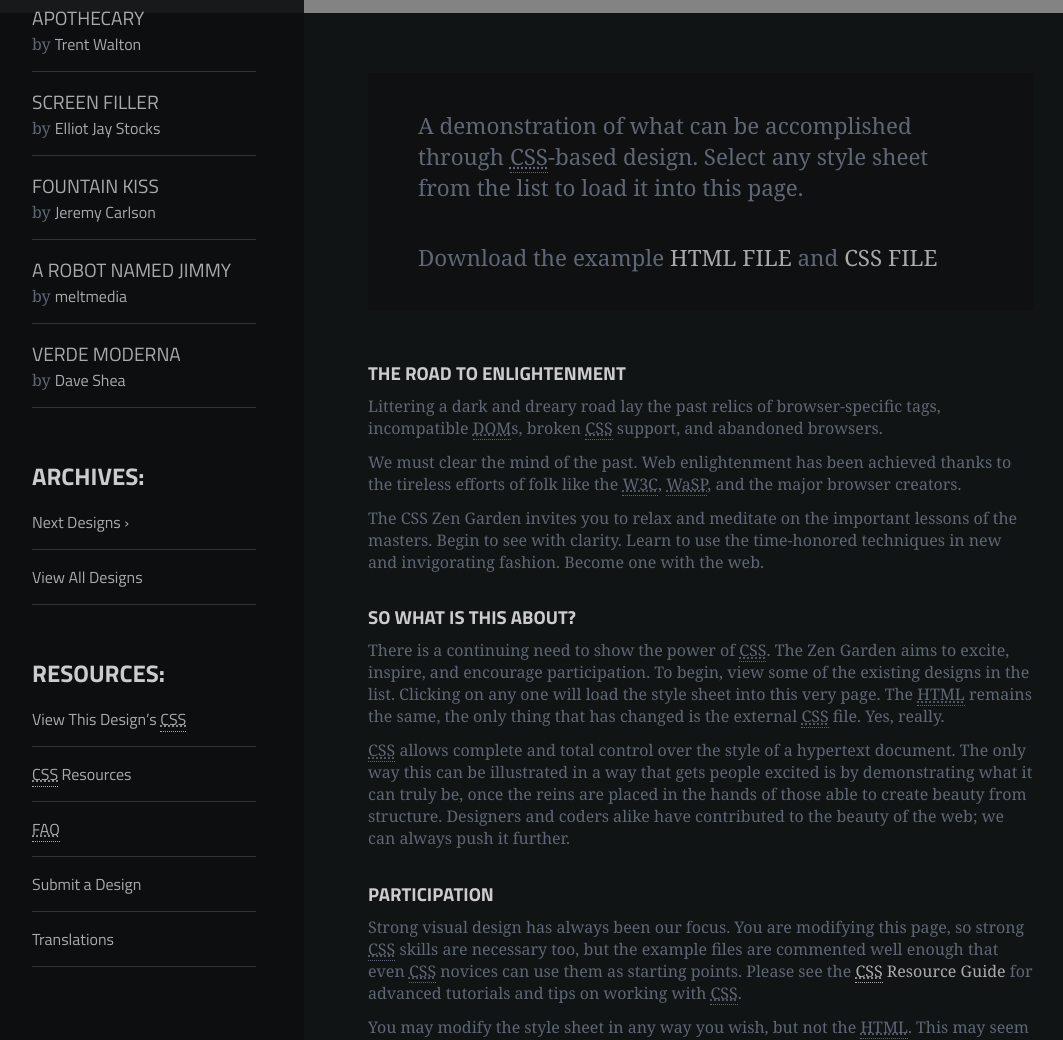
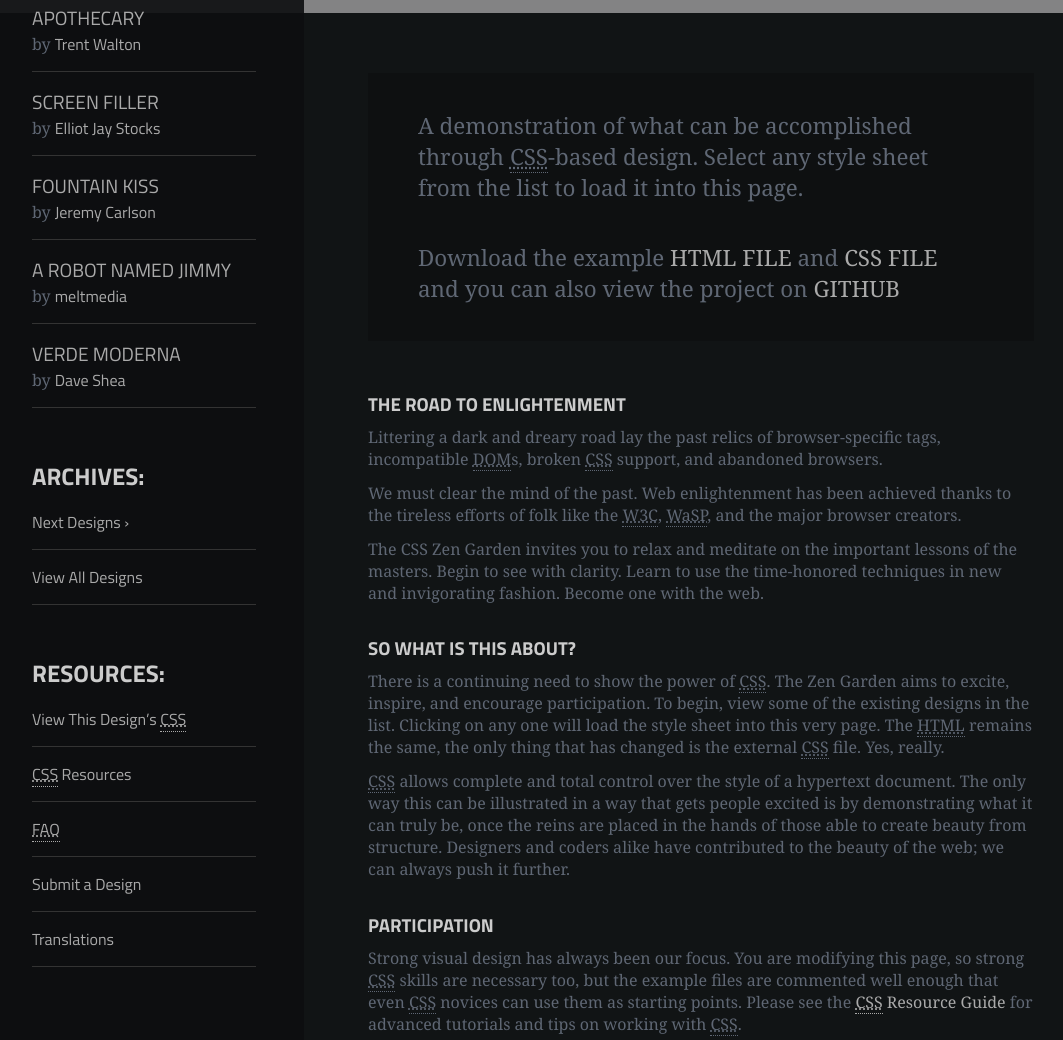
Before and after one commit to DigitalGrid/uppgift2, a plain HTML site: page index.html in a window 1280 px wide. Shown: the part 787-1827 px from the top of the page, without its empty margins (16-1079 px from the left). Drawn offline with Linux system fonts and the light colour scheme; grey boxes are pictures that could not be loaded.

Commit message:
added link to github in the html

```diff
--- a/index.html
+++ b/index.html
@@ -60,7 +60,7 @@
 
 		<div class="summary" id="zen-summary" role="article">
 			<p>A demonstration of what can be accomplished through <abbr title="Cascading Style Sheets">CSS</abbr>-based design. Select any style sheet from the list to load it into this page.</p>
-			<p>Download the example <a href="/examples/index" title="This page's source HTML code, not to be modified.">html file</a> and <a href="/examples/style.css" title="This page's sample CSS, the file you may modify.">css file</a></p>
+			<p>Download the example <a href="/examples/index" title="This page's source HTML code, not to be modified.">html file</a> and <a href="/examples/style.css" title="This page's sample CSS, the file you may modify.">css file</a> and you can also view the project on <a href="https://github.com/DigitalGrid/uppgift2">Github</a></p>
 		</div>
 
 		<div class="preamble" id="zen-preamble" role="article">
```
